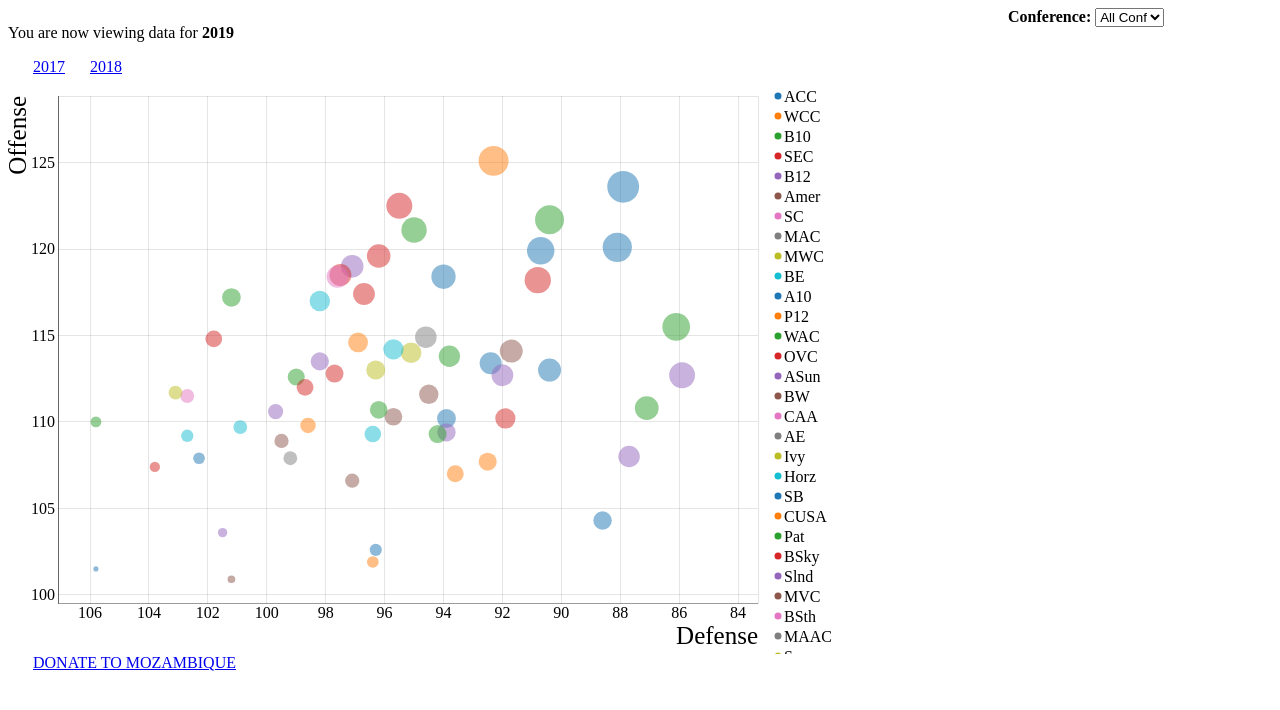
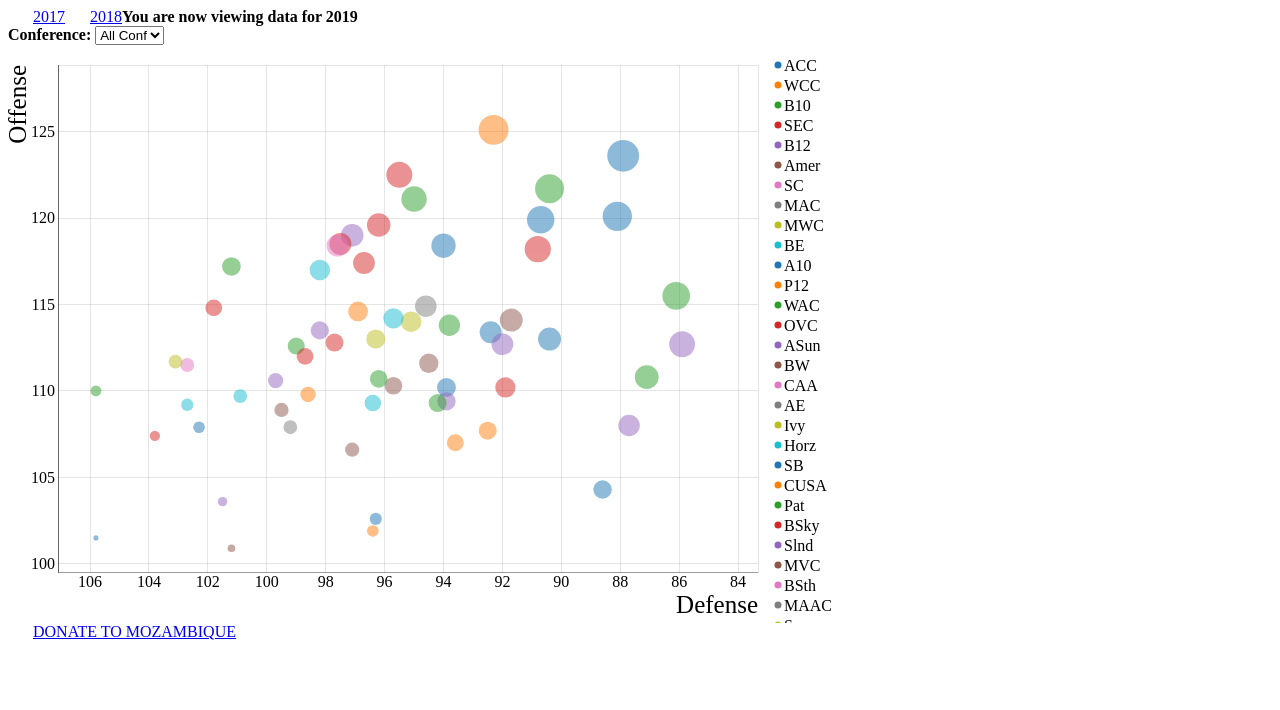
Before and after one commit to martindonnells/martindonnells, a Jekyll site: the page md4/ncaam/ncaam2019.html, which Jekyll copies as it is, in a window 1280 px wide. Shown: the top 710 px of the page. Built offline with Jekyll 4.4.1, drawn with Linux system fonts in a browser that asks for light colours.

Commit message:
Update ncaam2019.html

```diff
--- a/md4/ncaam/ncaam2019.html
+++ b/md4/ncaam/ncaam2019.html
@@ -80,14 +80,14 @@ a {
 height="0" width="0" style="display:none;visibility:hidden"></iframe></noscript>
 <!-- End Google Tag Manager (noscript) -->
     <div id="top-nav-nba">
-	    <p>You are now viewing data for <b>2019</b><p/>
+	    <b>You are now viewing data for 2019</b>
 	    <a class="top-nav-link nba-2017" href="ncaam2017.html">2017</a>
 	    <a class="top-nav-link nba-2018" href="ncaam2018.html">2018</a>
+	        <div id="filter">
+    	<b>Conference:</b>
+    </div>
     </div>
 
-    <div id="filter">
-    	<b>Conference:</b>
-    </div>
 
     <div id="scatter"></div>
     <div id="donate-link">
```
